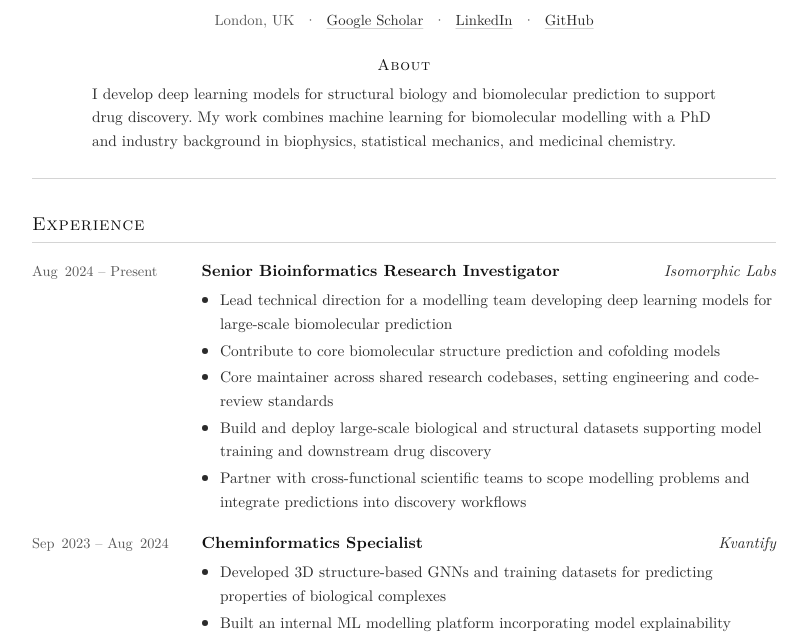
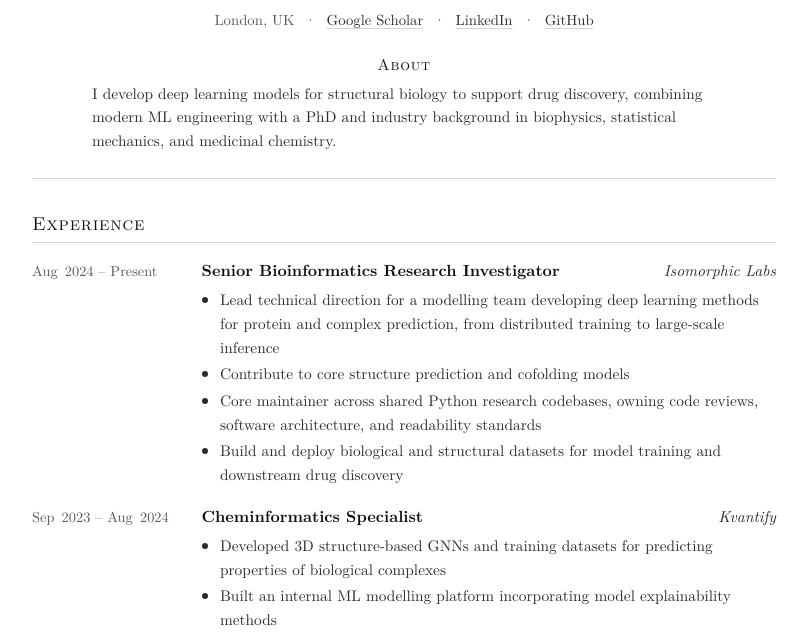
Before and after one commit to gmattedi/gmattedi.github.io, a plain HTML site: page index.html in a window 1280 px wide. Shown: the part 148-787 px from the top of the page, without its empty margins (236-1044 px from the left). Drawn offline with Linux system fonts and the light colour scheme.

Commit message:
chore(cv): tighten copy, Skills, and Latin Modern font license files
Drop Rust, add distributed training, tighten About and Isomorphic Labs bullets, and separate verbatim GUST license from font README.

```diff
--- a/index.html
+++ b/index.html
@@ -77,7 +77,7 @@
       <section class="abstract" aria-labelledby="heading-about">
         <h2 id="heading-about" class="abstract-title">About</h2>
         <p>
-          I develop deep learning models for structural biology and biomolecular prediction to support drug discovery. My work combines machine learning for biomolecular modelling with a PhD and industry background in biophysics, statistical mechanics, and medicinal chemistry.
+          I develop deep learning models for structural biology to support drug discovery, combining modern ML engineering with a PhD and industry background in biophysics, statistical mechanics, and medicinal chemistry.
         </p>
       </section>
     </header>
@@ -93,11 +93,10 @@
               <span class="org">Isomorphic Labs</span>
             </div>
             <ul>
-              <li>Lead technical direction for a modelling team developing deep learning models for large-scale biomolecular prediction</li>
-              <li>Contribute to core biomolecular structure prediction and cofolding models</li>
-              <li>Core maintainer across shared research codebases, setting engineering and code-review standards</li>
-              <li>Build and deploy large-scale biological and structural datasets supporting model training and downstream drug discovery</li>
-              <li>Partner with cross-functional scientific teams to scope modelling problems and integrate predictions into discovery workflows</li>
+              <li>Lead technical direction for a modelling team developing deep learning methods for protein and complex prediction, from distributed training to large-scale inference</li>
+              <li>Contribute to core structure prediction and cofolding models</li>
+              <li>Core maintainer across shared Python research codebases, owning code reviews, software architecture, and readability standards</li>
+              <li>Build and deploy biological and structural datasets for model training and downstream drug discovery</li>
             </ul>
           </div>
         </article>
@@ -242,13 +241,13 @@
       <h2 id="heading-skills">Skills</h2>
       <div class="skills-grid">
         <div class="skill-label">Machine learning</div>
-        <div class="skill-items">JAX, Flax, PyTorch, GNNs, transformers</div>
+        <div class="skill-items">JAX, Flax, PyTorch, distributed training, GNNs, transformers</div>
 
         <div class="skill-label">Molecular modelling</div>
         <div class="skill-items">Structural bioinformatics, QSAR, docking, molecular dynamics, FEP, enhanced sampling, RDKit</div>
 
         <div class="skill-label">Data &amp; systems</div>
-        <div class="skill-items">Python, Rust, Bash, SQL / BigQuery, Apache Beam, Polars, Docker, Kubernetes</div>
+        <div class="skill-items">Python, Bash, SQL / BigQuery, Apache Beam, Polars, Docker, Kubernetes</div>
       </div>
     </section>
 
```
Also changed, not shown: fonts/GUST-FONT-LICENSE.txt, fonts/README.txt (added).
